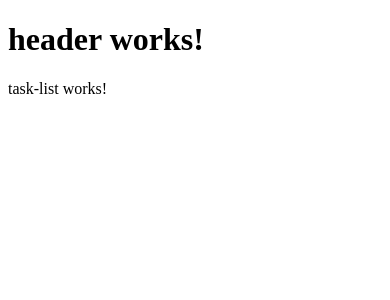
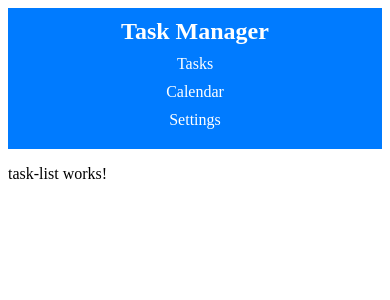
Before and after one commit to JeevanMahesha/task-manager-app, an Angular app: page / in a window 390 px wide. Shown: the top 300 px of the page. Built offline with nearby package versions, Linux system fonts and the light colour scheme.

Commit message:
header Base UI

```diff
--- a/src/app/header/header.component.html
+++ b/src/app/header/header.component.html
@@ -1 +1,18 @@
-<h1>header works!</h1>
+<header class="navbar">
+  <div class="container">
+    <div class="navbar-brand">
+      <a routerLink="/" class="logo">Task Manager</a>
+    </div>
+    <nav class="navbar-links">
+      <ul>
+        <li><a routerLink="/tasks" routerLinkActive="active">Tasks</a></li>
+        <li>
+          <a routerLink="/calendar" routerLinkActive="active">Calendar</a>
+        </li>
+        <li>
+          <a routerLink="/settings" routerLinkActive="active">Settings</a>
+        </li>
+      </ul>
+    </nav>
+  </div>
+</header>
--- a/src/app/header/header.component.scss
+++ b/src/app/header/header.component.scss
@@ -0,0 +1,76 @@
+.navbar {
+  background-color: #007bff;
+  color: white;
+  padding: 10px 0;
+
+  .container {
+    display: flex;
+    justify-content: space-between;
+    align-items: center;
+
+    .navbar-brand {
+      .logo {
+        color: white;
+        font-size: 1.5rem;
+        text-decoration: none;
+        font-weight: bold;
+
+        &:hover {
+          text-decoration: none;
+        }
+      }
+    }
+
+    .navbar-links {
+      ul {
+        list-style-type: none;
+        margin: 0;
+        padding: 0;
+        display: flex;
+
+        li {
+          margin-right: 20px;
+
+          a {
+            color: white;
+            text-decoration: none;
+            font-size: 1rem;
+            padding: 10px;
+            transition: background-color 0.3s;
+
+            &:hover,
+            &.active {
+              background-color: rgba(255, 255, 255, 0.1);
+              border-radius: 5px;
+            }
+          }
+        }
+      }
+    }
+  }
+}
+
+@media screen and (max-width: 768px) {
+  .navbar {
+    .container {
+      flex-direction: column;
+
+      .navbar-links {
+        ul {
+          flex-direction: column;
+          align-items: center;
+          margin-top: 10px;
+
+          li {
+            margin-right: 0;
+            margin-bottom: 10px;
+
+            a {
+              padding: 8px 15px;
+            }
+          }
+        }
+      }
+    }
+  }
+}
```
